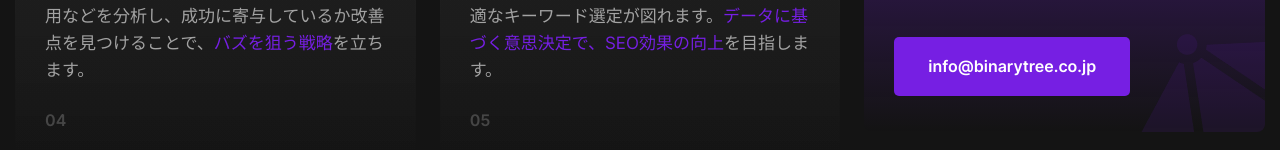
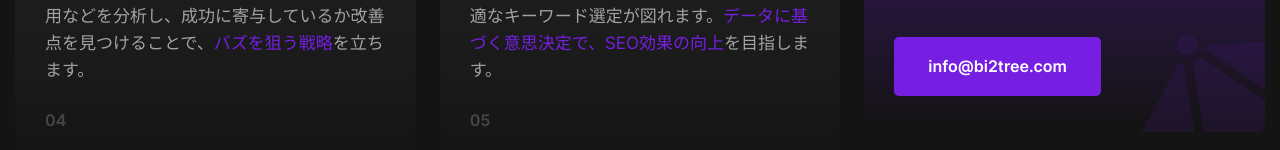
Before and after one commit to binarytree-inc/BinaryTreeOfficial, a plain HTML site: page index.html in a window 1280 px wide. Shown: the part 1875-2025 px from the top of the page. Drawn offline with Linux system fonts and the light colour scheme; animation ran at ten frames a second; files whose address does not match are found by name.

Commit message:
modify mail

```diff
--- a/index.html
+++ b/index.html
@@ -451,8 +451,8 @@
 						<div class="service-block_two-button">
 							<a href="service.html" class="template-btn btn-style-one">
 								<span class="btn-wrap">
-									<span class="text-one">info@binarytree.co.jp</span>
-									<span class="text-two">info@binarytree.co.jp</span>
+									<span class="text-one">info@bi2tree.com</span>
+									<span class="text-two">info@bi2tree.com</span>
 								</span>
 							</a>
 						</div>
@@ -1215,10 +1215,10 @@
 						<p><b>事業内容：</b>「データ集計・分析・可視化 / 機械学習 / 需要予測」のオーダーメイドのシステム開発、バズるTiktok動画の要因分析&最適化提案、SNS広告&SEO対策</p>
 						<p><b>所在地：</b>埼玉県さいたま市浦和区領家3丁目22-26</p>
 						<div class="story-one_button">
-							<a href="mailto:info@binarytree.co.jp?subject=お問い合わせ&body=株式会社BinaryTree" class="template-btn btn-style-one">
+							<a href="mailto:info@bi2tree.com?subject=お問い合わせ&body=株式会社BinaryTree" class="template-btn btn-style-one">
 								<span class="btn-wrap">
-									<span class="text-one">info@binarytree.co.jp</span>
-									<span class="text-two">info@binarytree.co.jp</span>
+									<span class="text-one">info@bi2tree.com</span>
+									<span class="text-two">info@bi2tree.com</span>
 								</span>
 							</a>
 						</div>
```
Also changed, not shown: kosuzu.html (+3 -3 lines).
